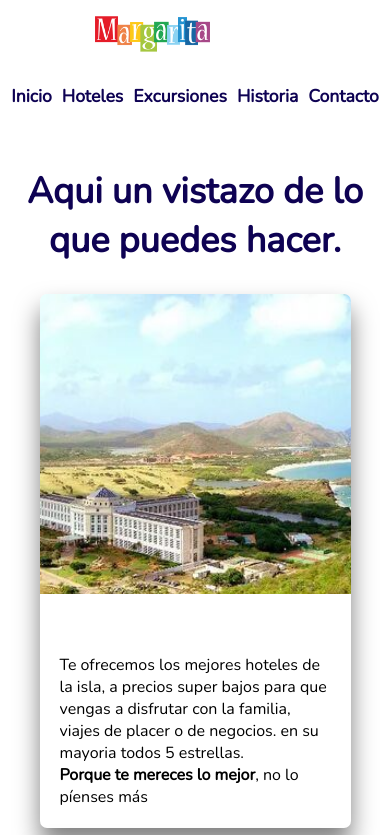
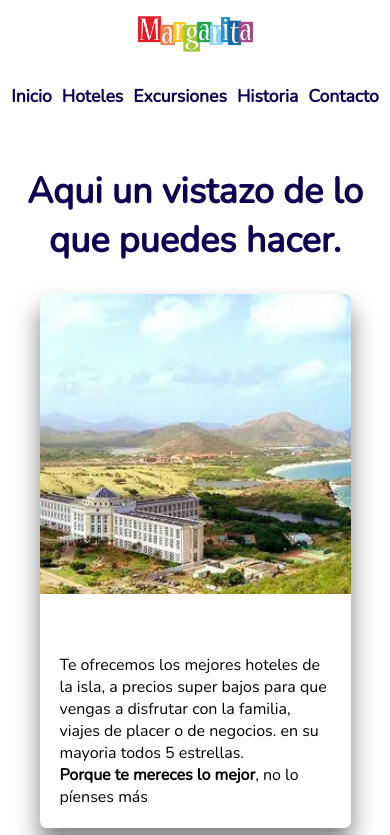
Before and after one commit to jesusgomezq/proyecto, a website: page servicios/tours.html in a window 390 px wide. Shown: the top 835 px of the page. Drawn offline with nearby package versions, Linux system fonts and the light colour scheme.

Commit message:
correccion de entrega final

```diff
--- a/estilos/parciales/_mobile.scss
+++ b/estilos/parciales/_mobile.scss
@@ -56,6 +56,9 @@
       justify-content: center;
     }
   }
+  & a {
+    text-align: center;
+  }
 }
 
 @media only screen and (max-width: 800px) {
@@ -65,7 +68,7 @@
     margin-bottom: 10px;
     justify-content: center;
     align-items: center;
-    &__logo {
+    a &__logo {
       width: 50%;
     }
     &__nav {
@@ -82,6 +85,9 @@
     }
     &__link {
       font-size: 1.1rem;
+    }
+    & a {
+      text-align: center;
     }
   }
 
--- a/servicios/tours.html
+++ b/servicios/tours.html
@@ -16,7 +16,7 @@
   </head>
   <body>
     <header class="header">
-      <a href="../index.html">
+      <a href="/index.html">
         <img
           class="header__logo"
           src="../asset/logo.jpg"
```
Also changed, not shown: contacto/contact.html (+1 -1 lines), historia/historia.html (+1 -1 lines), servicios/hoteles.html (+1 -1 lines), estilos/main.css.
